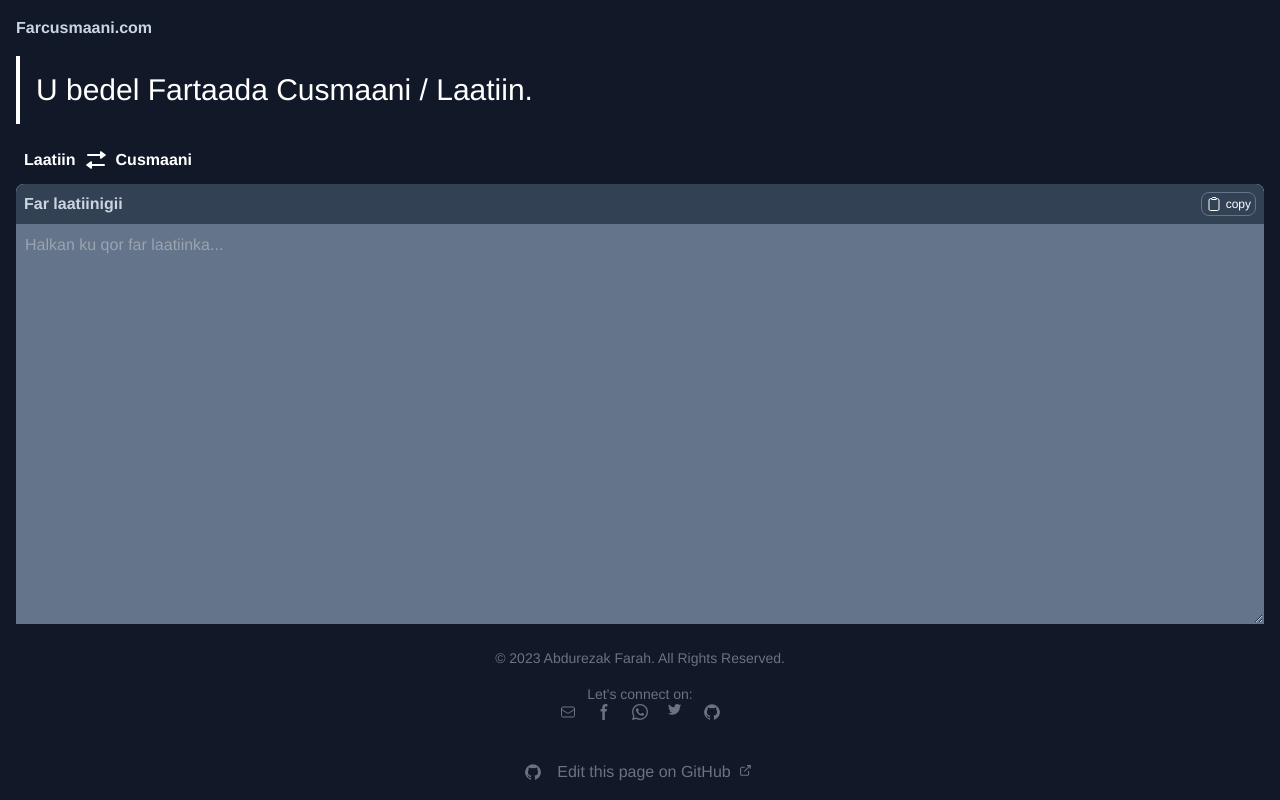
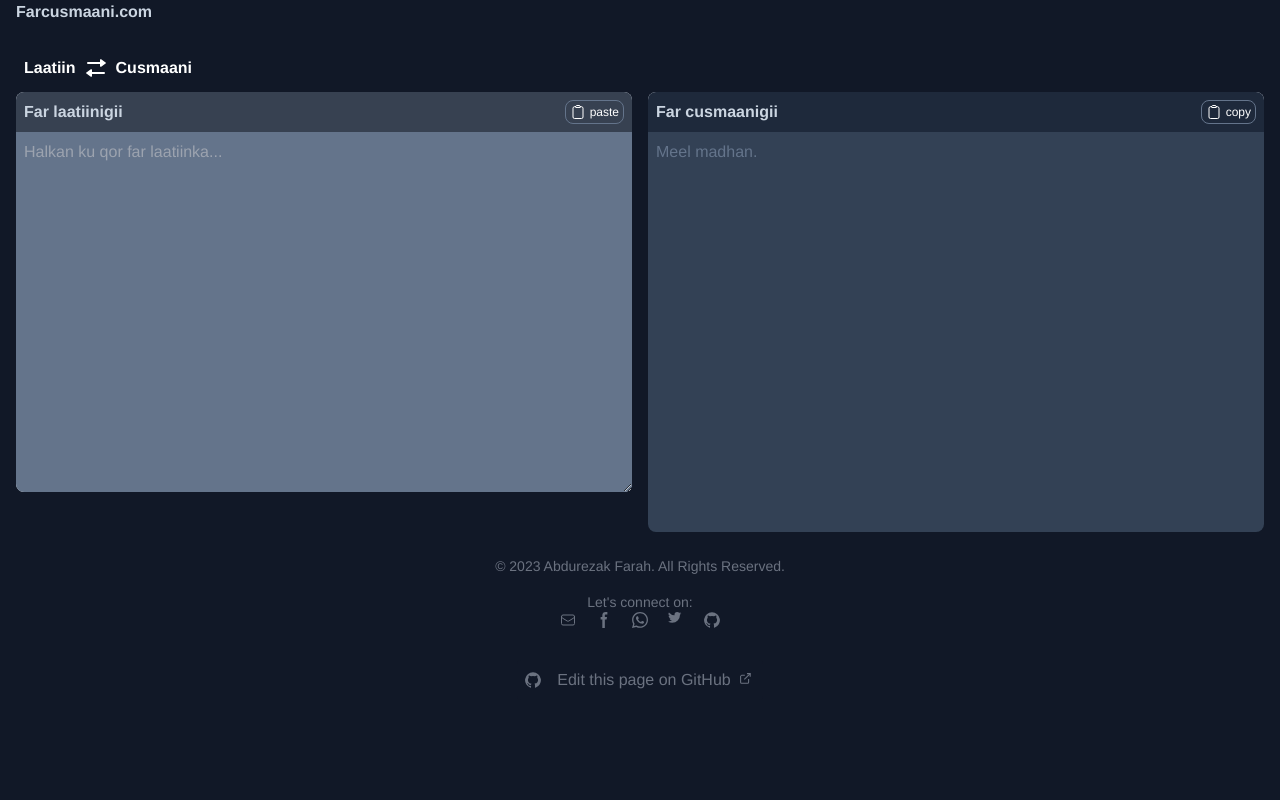
Before and after one commit to awelrisak/farcusmaani, a React (Vite) app: page / in a window 1280 px wide. Built offline with nearby package versions, Linux system fonts and the light colour scheme.

Commit message:
fixed bugs and made some improvements

```diff
--- a/index.html
+++ b/index.html
@@ -1,14 +1,16 @@
 <!DOCTYPE html>
-<html lang="en">
-  <head>
-    <meta charset="UTF-16" />
-    <meta http-equiv="X-UA-Compatible" content="IE=edge" />
-    <meta name="description" content="U bedel far cusmaaniga far laatiin."/>
-    <meta name="viewport" content="width=device-width, initial-scale=1.0" />
-    <meta name="author" content="farcusmaani" />
+<html lang="so">
+ <head>
+    <meta charset="UTF-8">
     <title>Farcusmaani</title>
-  </head>
-  <body class="bg-gray-900 px-4 h-full relative">
+    <meta name="description" content="U bedel fartaada farcusmaani / farlaatiin | Far cusmaani. Far laatiin. ">
+    <meta name="keywords" content="Far cusmaani far laatiin far soomaali cusmaan keenadiid far keenadiid keenadiidiyad">
+    <meta name="author" content="farcusmaani">
+    <meta name="viewport" content="width=device-width, initial-scale=1.0">
+    <meta http-equiv="Content-Language" content="so">
+    <meta name="robots" content="index, follow">
+</head>
+  <body class="bg-gray-900 px-4  relative">
     <div class="max-width-lg" id="root"></div>
     <script type="module" src="/src/main.tsx"></script>
   </body>
--- a/src/components/Converter.tsx
+++ b/src/components/Converter.tsx
@@ -8,14 +8,18 @@ const Converter = () => {
   const [text, setText] = useState("");
   const [state, setState] = useState(true);
   const [copyState, setCopyState] = useState("idle");
+  //const [pasteState, setPasteState] = useState("idle");
 
-  const timeOutRef = useRef<number | null>(null);
-
+  const copyTimeOutRef = useRef<number | null>(null);
+  const pasteTimeOutRef = useRef<number | null>(null);
 
   useEffect(() => {
     return () => {
-      if (timeOutRef.current != null) {
-        clearTimeout(timeOutRef.current);
+      if (copyTimeOutRef.current != null) {
+        clearTimeout(copyTimeOutRef.current);
+      }
+       if (pasteTimeOutRef.current != null) {
+        clearTimeout(pasteTimeOutRef.current);
       }
     };
   }, []);
@@ -36,18 +40,24 @@ const Converter = () => {
       .writeText(toCopyText)
       .then(() => {
         setCopyState("copied");
-        timeOutRef.current = setTimeout(() => {
+        copyTimeOutRef.current = setTimeout(() => {
           setCopyState("idle");
         }, 2400);
       })
       .catch((error) => console.log("error"));
   };
 
+  const handlePaste = () => {
+    navigator.clipboard
+      .readText()
+      .then((text) => {
+        setText(text)
+      })
+      .catch((error) => console.log("error"));
+  };
+
   return (
-    <section className="mb-16 ">
-      <h2 className="p-4 border-l-4 border-l-white text-white text-3xl font-bolder my-4 sm:w-[70%]">
-        U bedel Fartaada Cusmaani / Laatiin.
-      </h2>
+    <article className="mb-16 ">
 
       <button
         className="w-fit p-2 mb-1 text-white  font-bold flex space-x-2"
@@ -58,10 +68,43 @@ const Converter = () => {
         <span>{!state ? "Laatiin " : "Cusmaani"}</span>
       </button>
 
-      <div className="relative h-[50vh] w-full  bg-slate-200 rounded-t-lg">
-        <div className="h-10 width-full p-2 bg-slate-700 flex rounded-t-lg">
+ <div className="flex flex-col sm:flex-row gap-4 ">
+      <section className="relative h-[50vh] w-full  bg-slate-200 rounded-lg ">
+        <div className="h-10 width-full p-2 bg-gray-700 flex rounded-t-lg">
           <h2 className="text-slate-300 font-bold ">
             {state ? "Far laatiinigii" : "Far cusmaanigii"}
+          </h2>
+          <div
+            className="p-1 ml-auto border border-slate-500 flex space-1 rounded-lg items-center text-white cursor-pointer "
+            role="button"
+            onClick={handlePaste}
+          >
+            <ClipboardIcon />
+            <span className="text-xs text-white ml-1">
+              paste
+            </span>
+          </div>
+        </div>
+        <textarea
+          className="w-full h-[calc(100%-2.5rem)] outline-none p-2 mb-4 text-white bg-slate-500  rounded-t-none rounded-b-lg"
+          placeholder={
+            (state
+            ? "Halkan ku qor far laatiinka..."
+            : "Halkan ku qor far cusmaaniga..."
+            )
+          }
+          onChange={handleChange}
+          value={!state ? toOsmaniAlphabet(text) : toLatinAlphabet(text)}
+        />
+
+      </section>
+
+      <section
+        className="relative h-[50vh] w-full  bg-slate-200 rounded-t-lg"
+      >
+           <div className="h-10 p-2 bg-slate-800 flex rounded-t-lg">
+          <h2 className="text-slate-300 font-bold ">
+            {state ? "Far cusmaanigii" : "Far laatiinkii"}
           </h2>
           <div
             className="p-1 ml-auto border border-slate-500 flex space-1 rounded-lg items-center text-white cursor-pointer "
@@ -74,16 +117,21 @@ const Converter = () => {
             </span>
           </div>
         </div>
-        <textarea
-          className="absolute w-full h-[100%] border border-slate-500 outline-none p-2 mb-4 text-white bg-slate-500 rounded-none"
-          placeholder={
-            state ? "Halkan ku qor far laatiinka..." : "Halkan ku qor far cusmaaniga..."
-          }
-          onChange={handleChange}
-          value={state ? toLatinAlphabet(text) : toOsmaniAlphabet(text)}
-        />
+        <p
+           className="absolute w-full h-[100%] outline-none p-2 mb-4 text-white white bg-slate-700 rounded-none rounded-b-lg text-md overflow-x-none overflow-y-auto "
+        >
+          { !text && (
+            <span
+              className="text-slate-500 font-md "
+            >
+              Meel madhan.
+            </span>
+          )}
+          { state ? toOsmaniAlphabet(text) : toLatinAlphabet(text)}
+         </p>
+      </section>
       </div>
-    </section>
+    </article>
   );
 };
 
--- a/src/components/Navbar.tsx
+++ b/src/components/Navbar.tsx
@@ -4,22 +4,22 @@ import { Link, NavLink } from "react-router-dom"
 
 const Navbar = () => {
 
-  const navLinkStyles = ( { isActive } : { isActive: boolean } ) => {
+  /*const navLinkStyles = ( { isActive } : { isActive: boolean } ) => {
         return (
           isActive
             ?"text-white pb-2 px-2 text-md font-bold border-b border-b-2"
             :"text-slate-300 text-md"
         )
-      }
+      }*/
 
   return (
     <header
     id="navbar"
-    className="h-10 bg-gray-900 flex items-baseline sticky  top-0 py-4 mb-2 "
+    className="h-10 bg-gray-900 flex items-center sticky  top-0 py-4 mb-2 "
     >
     <Link
       to="/"
-      className="mb-4 grow text-slate-300 font-bold text-md"
+      className="py-2 mb-4 grow text-slate-300 font-bold text-md"
     >
       Farcusmaani.com
     </Link>
--- a/src/constants/latinMapOsmania.ts
+++ b/src/constants/latinMapOsmania.ts
@@ -4,7 +4,9 @@ export const latinOsmaniDoubles: { [key: string]: string } = {
   "dh": "𐒊",
   "aa": "𐒛",
   "ee": "𐒜",
+  "ii": "𐒕",
   "oo": "𐒝",
+   "uu": "𐒓",
 };
 
 export const latinOsmaniSingles: { [key: string]: string } = {
--- a/src/utils/latinOsmaniConverter.ts
+++ b/src/utils/latinOsmaniConverter.ts
@@ -8,7 +8,7 @@ const osmaniSinglesRegex = new RegExp(Object.values(latinOsmaniSingles).join('|'
 const osmaniDoublesRegex = new RegExp(Object.values(latinOsmaniDoubles).join('|'), 'gi');
 
 export const toOsmaniAlphabet = (text: string): string => {
-  const lt = toLatinAlphabet(text.toLowerCase())
+  const lt = text.toLowerCase() //toLatinAlphabet(text.toLowerCase())
 
   // Convert first double letters
   let convertedText = lt.replace(doublesKeysRegex, (char: string) => {
```
